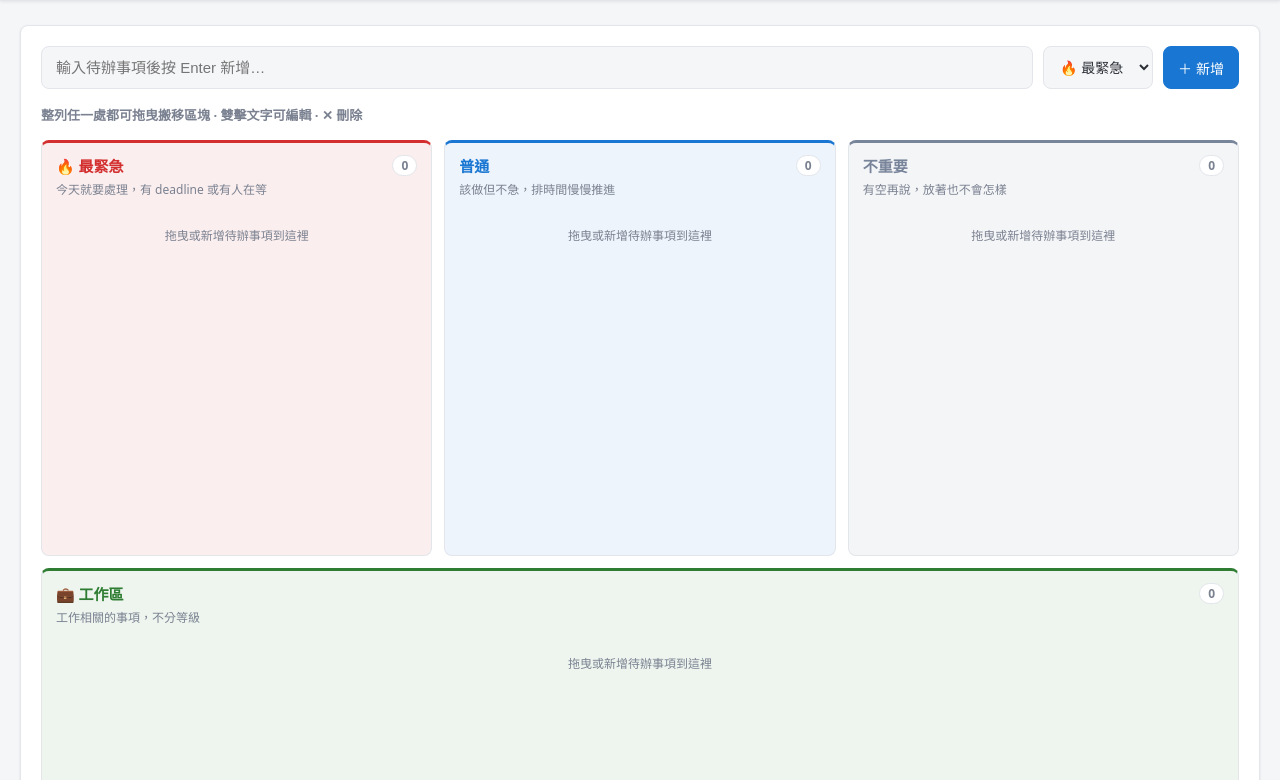
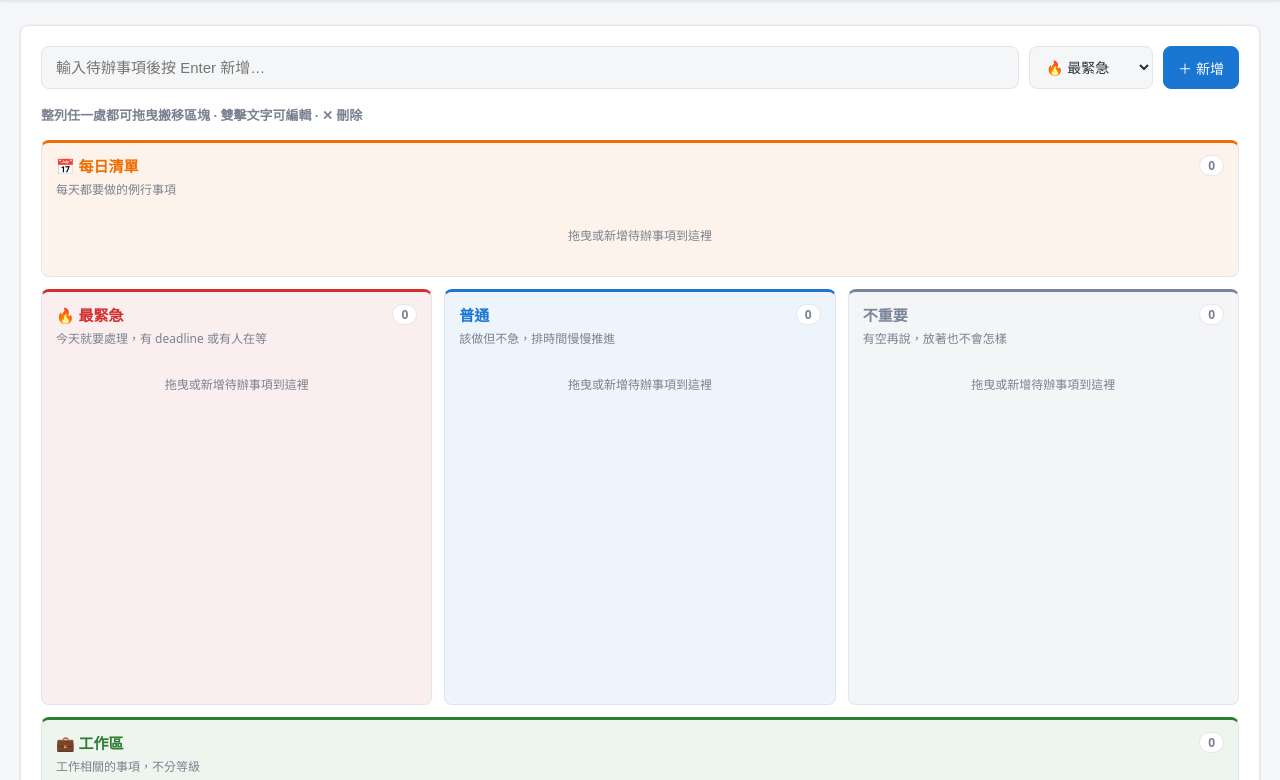
Before and after one commit to samtash1034/Tool, a plain HTML site: page 待辦事項/index.html in a window 1280 px wide. Shown: the part 62-842 px from the top of the page. Drawn offline with Linux system fonts and the light colour scheme.

Commit message:
待辦事項新增「每日清單」區塊
Co-Authored-By: Claude Opus 5.5 <noreply@anthropic.com>

```diff
--- a/待辦事項/index.html
+++ b/待辦事項/index.html
@@ -11,7 +11,7 @@
   <header class="topbar">
     <div class="topbar-inner">
       <a class="logo" href="#">✅ 待辦事項</a>
-      <span class="tagline">依優先順序分成三區，另有工作區</span>
+      <span class="tagline">依優先順序分成三區，另有每日清單與工作區</span>
       <button id="themeToggle" class="btn btn-ghost" title="切換深色模式">🌙</button>
     </div>
   </header>
@@ -25,6 +25,7 @@
           <option value="normal">普通</option>
           <option value="low">不重要</option>
           <option value="work">💼 工作區</option>
+          <option value="daily">📅 每日清單</option>
         </select>
         <button type="submit" class="btn btn-primary">＋ 新增</button>
       </form>
@@ -34,6 +35,15 @@
       </div>
 
       <div class="board">
+        <div class="column daily" data-level="daily">
+          <div class="column-head">
+            <span class="column-title">📅 每日清單</span>
+            <span class="column-count" data-count="daily">0</span>
+          </div>
+          <p class="column-desc">每天都要做的例行事項</p>
+          <ul class="todo-list" data-list="daily"></ul>
+        </div>
+
         <div class="column high" data-level="high">
           <div class="column-head">
             <span class="column-title">🔥 最緊急</span>
--- a/待辦事項/script.js
+++ b/待辦事項/script.js
@@ -1,20 +1,21 @@
-/* 待辦事項 — 最緊急 / 普通 / 不重要 三區 + 工作區，資料儲存於 localStorage */
+/* 待辦事項 — 最緊急 / 普通 / 不重要 三區 + 工作區 + 每日清單，資料儲存於 localStorage */
 (function () {
   "use strict";
 
   const STORAGE_KEY = "todos.items";
   const THEME_KEY = "todos.theme";
 
-  const LEVELS = ["high", "normal", "low", "work"];
+  const LEVELS = ["high", "normal", "low", "work", "daily"];
   const DEFAULT_LEVEL = "normal";
   const LEVEL_LABEL = {
     high: "🔥 最緊急",
     normal: "普通",
     low: "不重要",
     work: "💼 工作區",
+    daily: "📅 每日清單",
   };
   // 項目上的小下拉用短標籤，才不會把文字空間吃掉
-  const LEVEL_SHORT = { high: "🔥", normal: "普", low: "低", work: "💼" };
+  const LEVEL_SHORT = { high: "🔥", normal: "普", low: "低", work: "💼", daily: "📅" };
   // 舊版四象限資料的對應
   const LEGACY_MAP = { q1: "high", q2: "normal", q3: "normal", q4: "low" };
 
@@ -197,7 +198,8 @@
       counts[lv].textContent = items.length;
     });
 
-    itemsLeft.textContent = `共 ${todos.length} 項待辦`;
+    const dailyCount = todos.filter((t) => t.level === "daily").length;
+    itemsLeft.textContent = `共 ${todos.length - dailyCount} 項待辦`;
   }
 
   // ── 拖放 ──────────────────────────
--- a/待辦事項/style.css
+++ b/待辦事項/style.css
@@ -16,6 +16,7 @@
   --normal: #1976d2;
   --low: #78849a;
   --work: #2e7d32;
+  --daily: #ef6c00;
   --col-tint: 8%;
 }
 
@@ -34,6 +35,7 @@
   --normal: #4a9eff;
   --low: #9aa5b5;
   --work: #66bb6a;
+  --daily: #ffa726;
   --col-tint: 14%;
 }
 
@@ -187,11 +189,18 @@ body {
 .column.normal { --c: var(--normal); }
 .column.low { --c: var(--low); }
 .column.work { --c: var(--work); }
+.column.daily { --c: var(--daily); }
 
 /* 工作區不分等級，橫跨整排放在三區下方 */
 .column.work {
   grid-column: 1 / -1;
   min-height: 338px;
+}
+
+/* 每日清單同樣橫跨整排，放在最上面 */
+.column.daily {
+  grid-column: 1 / -1;
+  min-height: 0;
 }
 
 .column.drag-over {
```
